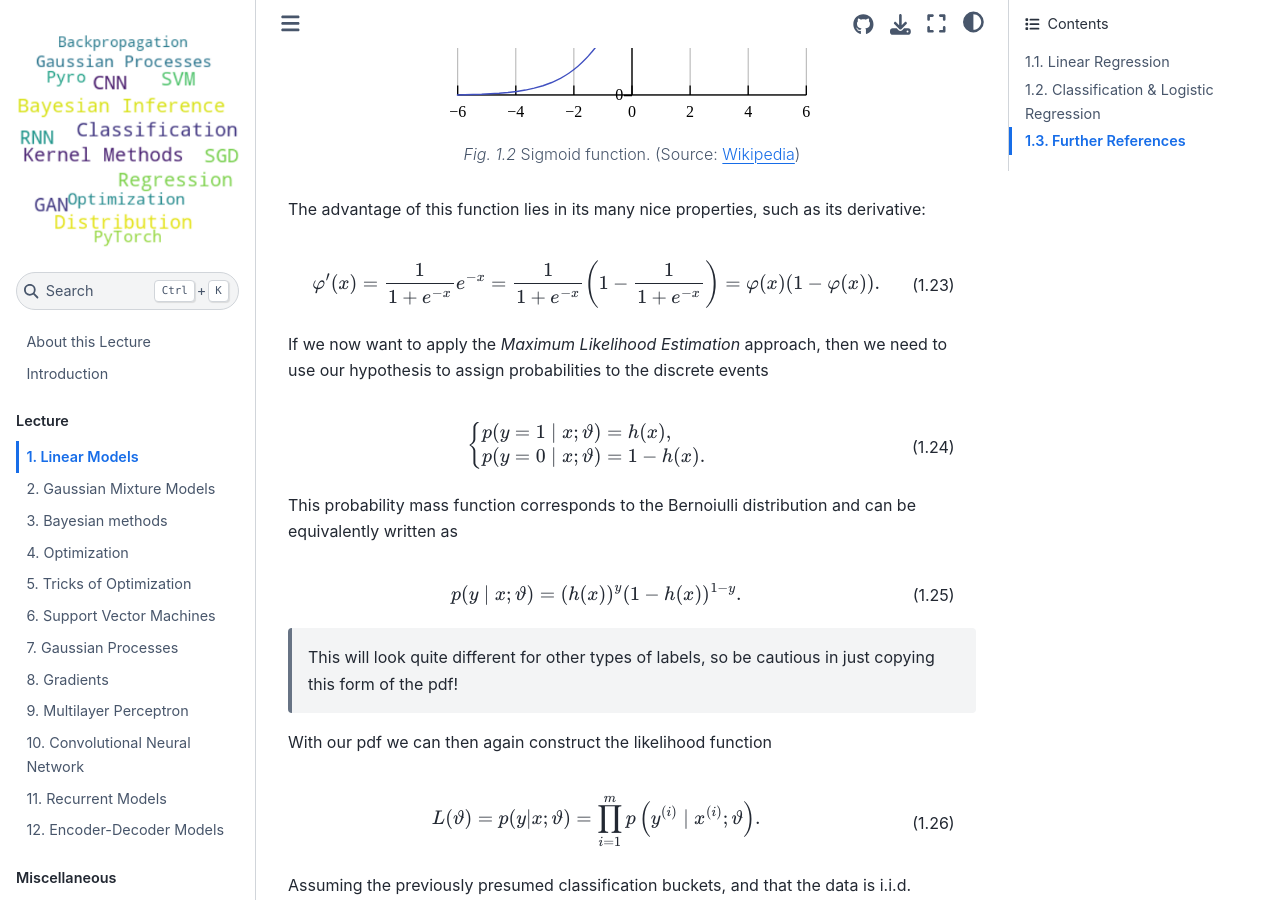
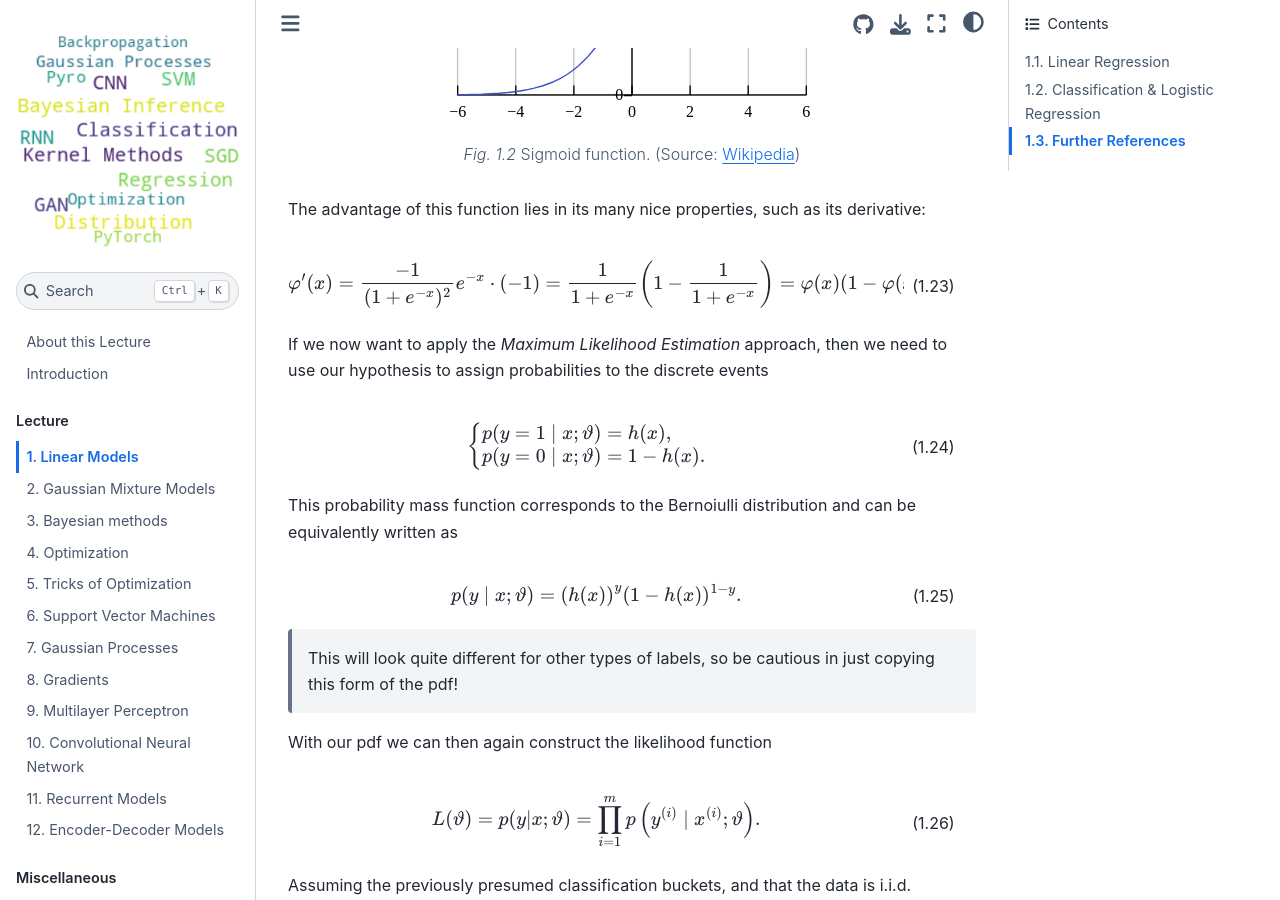
Before and after one commit to tumaer/SciML, a Jupyter Book: the page built from lecture/linear.md, in a window 1280 px wide and 900 px high, scrolled down 7058 px. Built offline with Jupyter Book 1.0.4 settings and Sphinx 7.4.7 and the Sphinx Book theme 1.1.4, drawn with Linux system fonts in a browser that asks for light colours; pages that are not in the unit, such as notebooks, are missing from menus; cross-references to code outside the pages are shown as plain code.

Commit message:
fix typo on derivative of sigmoid

```diff
--- a/lecture/linear.md
+++ b/lecture/linear.md
@@ -217,7 +217,7 @@ Sigmoid function. (Source: [Wikipedia](https://en.wikipedia.org/wiki/Sigmoid_fun
 
 The advantage of this function lies in its many nice properties, such as its derivative:
 
-$$\varphi^{\prime} (x)=\frac{1}{1+e^{-x}} e^{-x}=\frac{1}{1+e^{-x}}\left(1-\frac{1}{1+e^{-x}}\right)=\varphi(x)(1-\varphi(x)).$$ (sigmoid_derivative)
+$$\varphi^{\prime} (x)=\frac{-1}{(1+e^{-x})^2} e^{-x}\cdot(-1)=\frac{1}{1+e^{-x}}\left(1-\frac{1}{1+e^{-x}}\right)=\varphi(x)(1-\varphi(x)).$$ (sigmoid_derivative)
 
 If we now want to apply the *Maximum Likelihood Estimation* approach, then we need to use our hypothesis to assign probabilities to the discrete events
 
```
